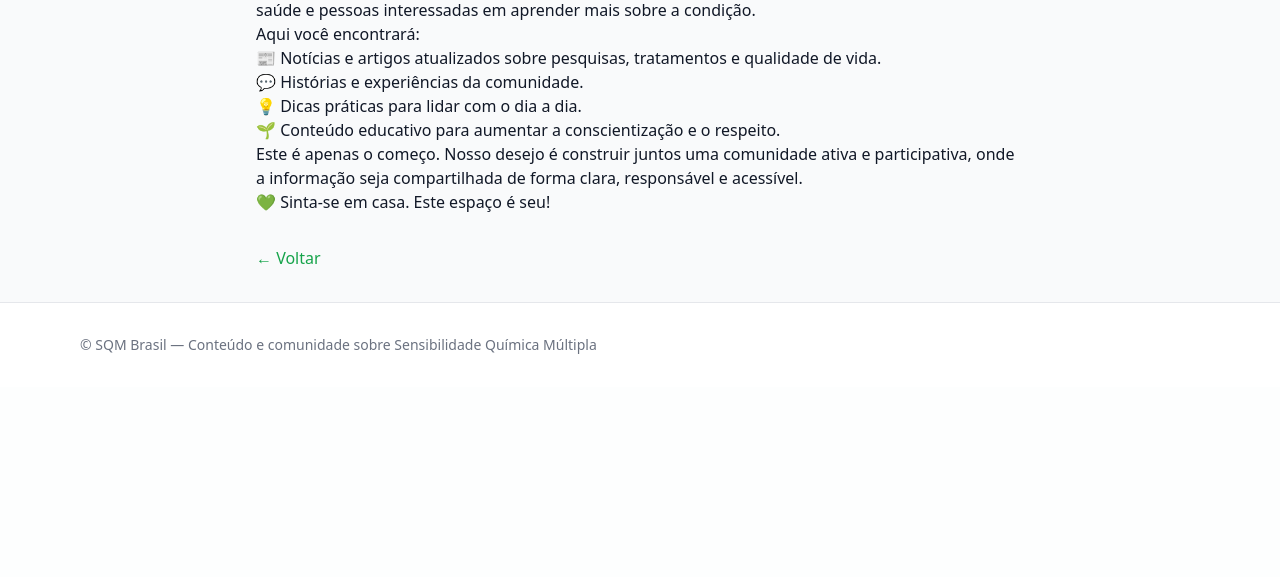
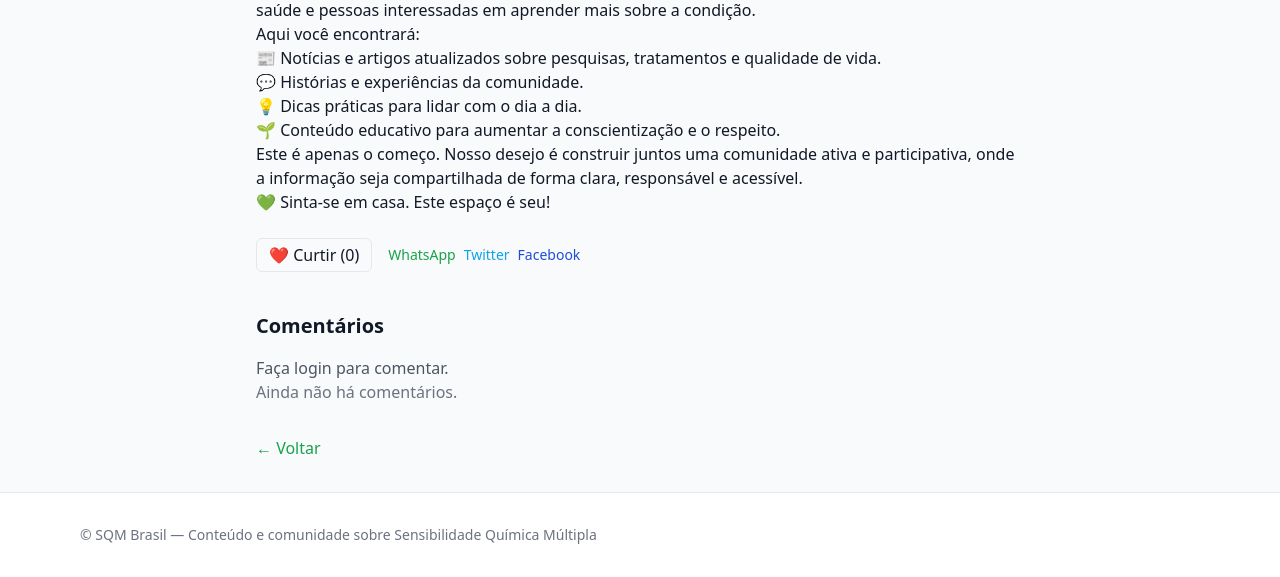
Before and after one commit to marcelmalta/sqmbrasil, a Django app: a page that uses core/templates/core/post_detail.html in a window 1280 px wide. Shown: the part 1527-2104 px from the top of the page. Before the commit the page ends 1881 px from the top, so only its background shows below. Run offline with Django 5.2, Linux system fonts and the light colour scheme; data comes from the database, SQL or seed files in the repository; data that the repository does not hold is empty; some libraries are stand-ins or nearby versions.

Commit message:
Funcionalidade: comentários, curtidas e compartilhamento em posts + admin com contador de likes

```diff
--- a/core/models.py
+++ b/core/models.py
@@ -1,5 +1,6 @@
 from django.db import models
 from django.utils.text import slugify
+from django.contrib.auth.models import User
 
 class Post(models.Model):
     title = models.CharField("Título", max_length=160)
@@ -30,3 +31,32 @@ class Post(models.Model):
                 slug = f"{base}-{i}"
             self.slug = slug
         super().save(*args, **kwargs)
+
+    @property
+    def likes_count(self):
+        return self.likes.count()
+
+
+class Comment(models.Model):
+    post = models.ForeignKey(Post, on_delete=models.CASCADE, related_name="comments")
+    user = models.ForeignKey(User, on_delete=models.CASCADE)
+    content = models.TextField("Comentário")
+    created_at = models.DateTimeField(auto_now_add=True)
+
+    class Meta:
+        ordering = ["created_at"]
+
+    def __str__(self):
+        return f"Comentário de {self.user} em {self.post}"
+
+
+class Like(models.Model):
+    post = models.ForeignKey(Post, on_delete=models.CASCADE, related_name="likes")
+    user = models.ForeignKey(User, on_delete=models.CASCADE)
+    created_at = models.DateTimeField(auto_now_add=True)
+
+    class Meta:
+        unique_together = ("post", "user")
+
+    def __str__(self):
+        return f"{self.user} curtiu {self.post}"
--- a/core/templates/core/home.html
+++ b/core/templates/core/home.html
@@ -44,8 +44,9 @@
             {% if p.summary %}
               <p class="mt-2 text-sm text-gray-600">{{ p.summary }}</p>
             {% endif %}
-            <div class="mt-3 text-xs text-gray-500">
-              Publicado em {{ p.created_at|localtime|date:"d/m/Y H:i" }}
+            <div class="mt-3 text-xs text-gray-500 flex items-center gap-3">
+              <span>Publicado em {{ p.created_at|localtime|date:"d/m/Y H:i" }}</span>
+              <span>❤️ {{ p.likes.count }}</span>
             </div>
           </div>
         </article>
--- a/core/templates/core/post_detail.html
+++ b/core/templates/core/post_detail.html
@@ -25,6 +25,48 @@
       {{ post.content|linebreaks }}
     </div>
 
+    <!-- Ações: Curtir e Compartilhar -->
+    <div class="mt-6 flex items-center gap-4">
+      <form method="post" action="{% url 'like_post' post.id %}">
+        {% csrf_token %}
+        <button type="submit" class="px-3 py-1 rounded-md border {% if user_liked %}bg-red-500 text-white{% else %}hover:bg-gray-100{% endif %}">
+          ❤️ Curtir ({{ post.likes_count }})
+        </button>
+      </form>
+
+      <!-- Compartilhar -->
+      <div class="flex gap-2 text-sm">
+        <a href="https://wa.me/?text={{ request.build_absolute_uri }}" target="_blank" class="text-green-600">WhatsApp</a>
+        <a href="https://twitter.com/intent/tweet?url={{ request.build_absolute_uri }}" target="_blank" class="text-sky-500">Twitter</a>
+        <a href="https://www.facebook.com/sharer/sharer.php?u={{ request.build_absolute_uri }}" target="_blank" class="text-blue-700">Facebook</a>
+      </div>
+    </div>
+
+    <!-- Comentários -->
+    <section class="mt-10">
+      <h2 class="text-xl font-semibold mb-4">Comentários</h2>
+
+      {% if user.is_authenticated %}
+        <form method="post" class="mb-6">
+          {% csrf_token %}
+          <textarea name="comment" rows="3" class="w-full border rounded-md p-2" placeholder="Escreva um comentário..."></textarea>
+          <button type="submit" class="mt-2 px-4 py-2 bg-brand text-white rounded-md">Publicar</button>
+        </form>
+      {% else %}
+        <p class="text-gray-600">Faça login para comentar.</p>
+      {% endif %}
+
+      {% for c in comments %}
+        <div class="mb-4 border-b pb-2">
+          <p class="text-sm text-gray-800"><strong>{{ c.user.username }}</strong> disse:</p>
+          <p class="text-gray-700">{{ c.content }}</p>
+          <span class="text-xs text-gray-500">{{ c.created_at|localtime|date:"d/m/Y H:i" }}</span>
+        </div>
+      {% empty %}
+        <p class="text-gray-500">Ainda não há comentários.</p>
+      {% endfor %}
+    </section>
+
     <div class="mt-8">
       <a href="/" class="inline-flex items-center text-green-600 hover:underline">&larr; Voltar</a>
     </div>
--- a/core/urls.py
+++ b/core/urls.py
@@ -4,4 +4,5 @@ from . import views
 urlpatterns = [
     path("", views.home, name="home"),
     path("post/<slug:slug>/", views.post_detail, name="post_detail"),
+    path("post/<int:post_id>/like/", views.toggle_like, name="like_post"),
 ]
--- a/core/views.py
+++ b/core/views.py
@@ -1,10 +1,46 @@
-from django.shortcuts import render, get_object_or_404
-from .models import Post
+from django.shortcuts import render, get_object_or_404, redirect
+from django.contrib.auth.decorators import login_required
+from django.contrib import messages
+from .models import Post, Comment, Like
 
 def home(request):
-    posts = Post.objects.filter(published=True).only("id","title","slug","summary","cover","created_at")
+    posts = Post.objects.filter(published=True).only(
+        "id","title","slug","summary","cover","created_at"
+    )
     return render(request, "core/home.html", {"posts": posts})
 
 def post_detail(request, slug):
     post = get_object_or_404(Post, slug=slug, published=True)
-    return render(request, "core/post_detail.html", {"post": post})
+
+    # Enviar comentário
+    if request.method == "POST" and "comment" in request.POST:
+        if request.user.is_authenticated:
+            content = request.POST.get("comment")
+            if content.strip():
+                Comment.objects.create(post=post, user=request.user, content=content)
+                messages.success(request, "Comentário publicado!")
+                return redirect("post_detail", slug=slug)
+        else:
+            messages.error(request, "Você precisa estar logado para comentar.")
+
+    comments = post.comments.select_related("user")
+    user_liked = False
+    if request.user.is_authenticated:
+        user_liked = Like.objects.filter(post=post, user=request.user).exists()
+
+    return render(request, "core/post_detail.html", {
+        "post": post,
+        "comments": comments,
+        "user_liked": user_liked,
+    })
+
+@login_required
+def toggle_like(request, post_id):
+    post = get_object_or_404(Post, id=post_id, published=True)
+    like, created = Like.objects.get_or_create(post=post, user=request.user)
+    if not created:
+        like.delete()
+        messages.info(request, "Você retirou seu like.")
+    else:
+        messages.success(request, "Você curtiu este post!")
+    return redirect("post_detail", slug=post.slug)
```
Also changed, not shown: core/admin.py (+18 -2 lines).
